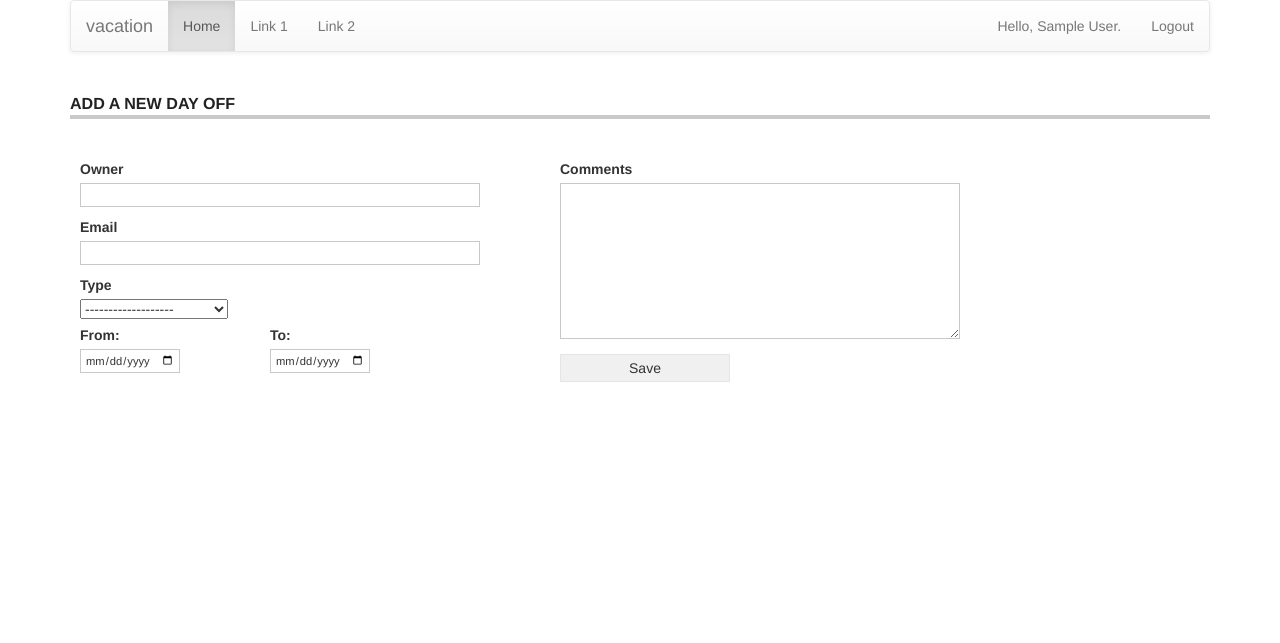
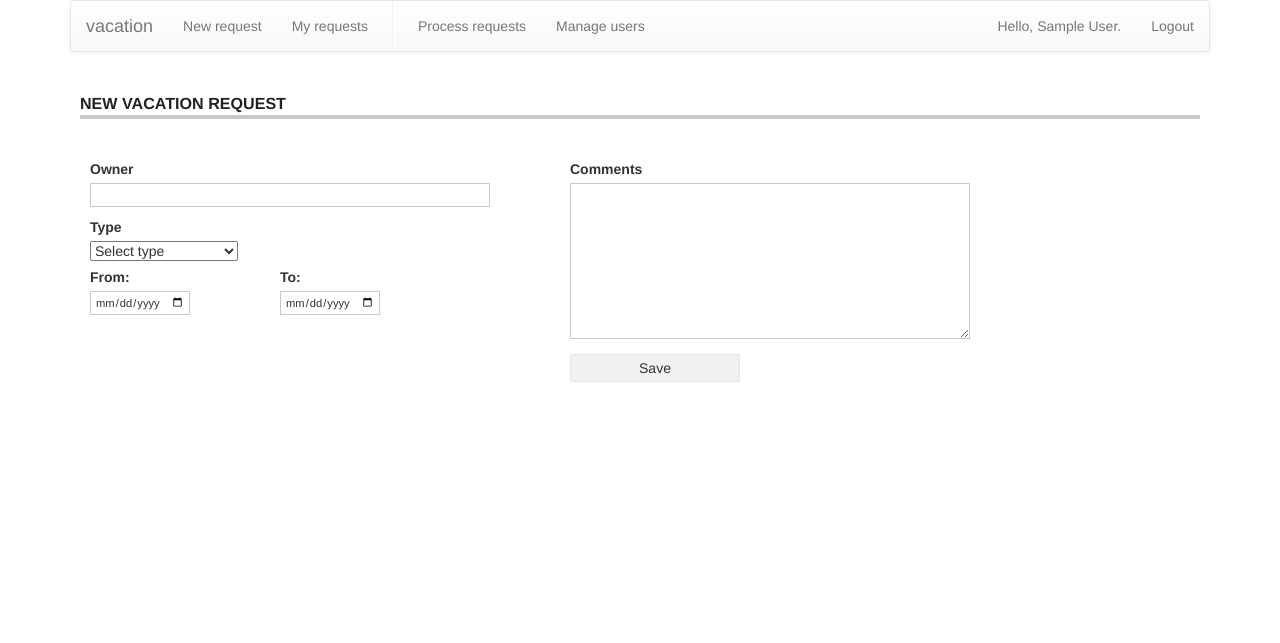
Before and after one commit to comco/vacation, a PHP site: page /index.php?q=request/form in a window 1280 px wide. Shown: the top 643 px of the page. Run offline with PHP 8.4, Linux system fonts and the light colour scheme; the visitor is signed in with stand-in values (Sample User, id 1); some libraries are stand-ins or nearby versions.

Commit message:
Added options to the nav bar. Updated the form with an empty option instead of option 4.

```diff
--- a/mvc/application/controllers/RequestController.php
+++ b/mvc/application/controllers/RequestController.php
@@ -11,9 +11,9 @@ class RequestController extends BaseController {
 
 		if (count($_POST)) {
 
-			 if(!empty($_POST['from']) && !empty($_POST['to']) && $_POST['type'] != 4)
+			 if(!empty($_POST['from']) && !empty($_POST['to']) && !empty($_POST['type']))
 			 {
-			 	 $status = 1; //pending
+			 	 $status = 'pending'; //pending
 				 Request::saveRequest($_SESSION['user_id'], $status, $_POST['from'], $_POST['to'],
 				 				$_POST['type'], $_POST['comment']);
 
--- a/mvc/application/views/layout/layout.php
+++ b/mvc/application/views/layout/layout.php
@@ -38,9 +38,13 @@
 
             <div class="navbar-collapse collapse">
                 <ul class="nav navbar-nav">
-                    <li class="active"><a href="#">Home</a></li>
-                    <li><a href="#">Link 1</a></li>
-                    <li><a href="#">Link 2</a></li>
+                    <li><a href="index.php?q=request/form">New request</a></li>
+                    <li><a href="#">My requests</a></li>
+                    <!-- Vertical dividers are not in bootstrap 3.0 - code our own! -->
+                    <li class="divider-vertical"></li>
+                    <!-- Administrative options -->
+                    <li><a href="#">Process requests</a></li>
+                    <li><a href="#">Manage users</a></li>
                 </ul>
                 <ul class="nav navbar-nav navbar-right">
                 <li class="navbar-text">Hello, <?=$_SESSION['name']?>.</li>
--- a/mvc/application/views/request/form.php
+++ b/mvc/application/views/request/form.php
@@ -44,20 +44,19 @@ if (datefield.type!="date"){ //if browser doesn't support input type="date", ini
 
     <section id="featured">
         <form method= "post" action="index.php?q=request/vacationRequest">
-            <legend class="section_title">add a new day off</legend>
+            <legend class="section_title">new vacation request</legend>
                 <div class="column">
                     <label for="name">Owner</label>
                     <input type="text" name="name" required>
-
+                    <!-- No need for email here
                     <label for="email">Email</label>
-                    <input type="email" name="email">
-                    <!--                      disabled="disabled"> -->
-
+                    <input type="email" name="email"> -->
                     <div class="twofields">
                         <div>
                             <label for="type">Type</label>
-                            <select name="type" required >
-                                <option value="4">-------------------</option>
+                            <select name="type" required>
+                                <!-- Required works with the empty value, see http://stackoverflow.com/questions/6048710/can-i-apply-the-required-attribute-to-select-fields-in-html5 -->
+                                <option value="">Select type</option>
                                 <option value="0">Vacation (Paid)</option>
                                 <option value="1">Vacation (Non-Paid)</option>
                                 <option value="2">School Leave</option>
--- a/mvc/assets/main.css
+++ b/mvc/assets/main.css
@@ -39,20 +39,12 @@ footer {
     border-top-right-radius: 0;
 }
 
-
-    /* Toolbar */
-
-    .toolbar { height:30px; background:#222; }
-    .toolbar div { width:960px; margin: 0px auto; }
-    .toolbar h1 { color:#fff; display: inline; float:right; margin-left:20px; margin-top:5px; }
-    .toolbar h1 a { color:#fff; text-decoration: none; font-size:0.8em; }
-
-    .toolbar:after {
-		content: ".";
-		display:block;
-		clear: both;
-		visibility: hidden;
-
+/* Vertical divider for the nav bar */
+.divider-vertical {
+    height: 50px;
+    margin: 0 9px;
+    border-left: 1px solid #F2F2F2;
+    border-right: 1px solid #FFF;
 }
 
 #wrapper {
@@ -120,7 +112,6 @@ footer {
     display:block;
     clear: both;
     visibility: hidden;
-
 }
 
 
@@ -153,6 +144,7 @@ footer {
     clear: both;
     visibility: hidden;
 }
+
 .date {
     color:#c9c9c9;
     font-size:.8em;
@@ -163,6 +155,10 @@ footer {
     margin-top:5px;
     font-size:0.75em;
     line-height:1.5;
+}
+
+#featured {
+    margin: 10px;
 }
 
 #featured .featured_image {
@@ -187,13 +183,11 @@ footer {
     margin-top:201px;
 }
 
-
-
 /* Latest Posts */
 
 #latest {
     width:675px;
-/*     	margin:0 auto; */
+/*  margin:0 auto; */
     margin-top:0px;
     float:left;
 }
@@ -246,8 +240,6 @@ footer {
     margin-top:88px;
 }
 
-
-
 /* Search */
 
 #right {
@@ -270,7 +262,7 @@ footer {
     font-weight:bold;
     text-transform:uppercase;
     width:260px;
-/*     	float:right; */
+/*  float:right; */
     margin-top:15px;
     margin-bottom:0px;
     border-bottom: solid #c9c9c9 4px;
```
Lines whose indentation alone changed are shown as unchanged.
